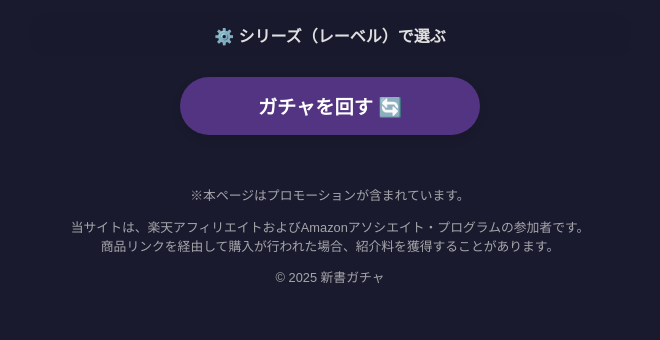
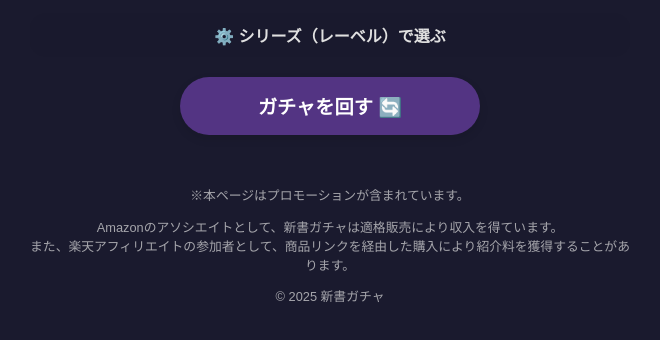
Before and after one commit to n00xxy/shinsho_gacha, a plain HTML site: page index.html in a window 1280 px wide. Shown: the part 136-476 px from the top of the page, without its empty margins (310-970 px from the left). Drawn offline with nearby package versions, Linux system fonts and the light colour scheme; a web font is replaced by a local one.

Commit message:
Update index.html
規約遵守のための文言を追加

```diff
--- a/index.html
+++ b/index.html
@@ -75,10 +75,12 @@
         <footer>
             <div class="footer-note" style="margin-top: 50px; font-size: 0.8rem; opacity: 0.7;">
                 <p>※本ページはプロモーションが含まれています。</p>
+
                 <p>
-                    当サイトは、楽天アフィリエイトおよびAmazonアソシエイト・プログラムの参加者です。<br>
-                    商品リンクを経由して購入が行われた場合、紹介料を獲得することがあります。
+                    Amazonのアソシエイトとして、新書ガチャは適格販売により収入を得ています。<br>
+                    また、楽天アフィリエイトの参加者として、商品リンクを経由した購入により紹介料を獲得することがあります。
                 </p>
+
                 <p>&copy; 2025 新書ガチャ</p>
             </div>
         </footer>
```
